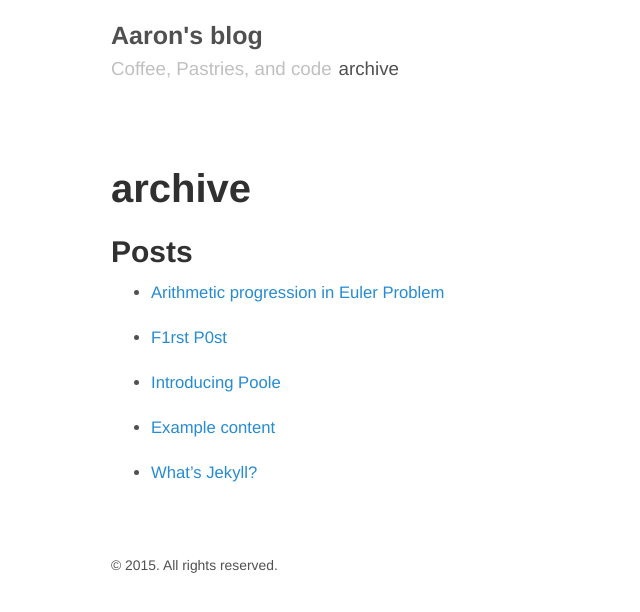
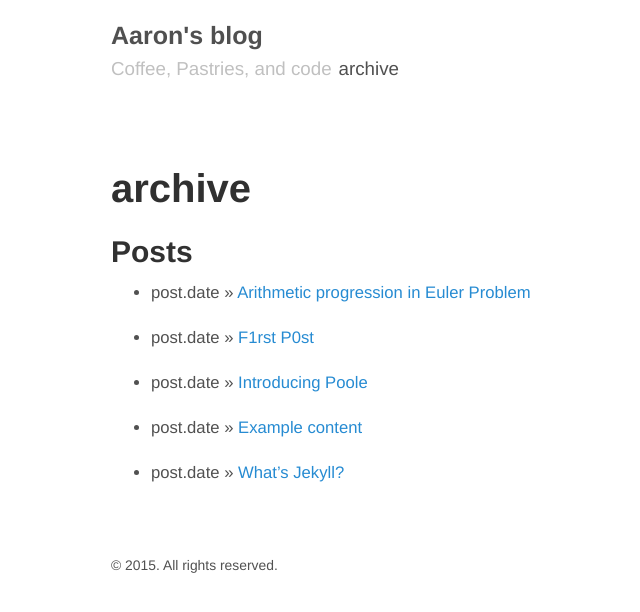
Before and after one commit to aahill/aahill.github.io, a Jekyll site: the page built from Archive.md, in a window 1280 px wide. Shown: the top 612 px of the page, without its empty margins (169-809 px from the left). Built offline with Jekyll 4.4.1, drawn with Linux system fonts in a browser that asks for light colours.

Commit message:
fleshed out paging anchors

```diff
--- a/Archive.md
+++ b/Archive.md
@@ -2,9 +2,8 @@
 layout: page
 title: archive
 ---
-
 ## Posts
 
 {% for post in site.posts %}
-* <a href="http://aahill.github.io{{post.url }}">{{post.title}}</a>
+* post.date >> <a href="http://aahill.github.io{{post.url }}">{{post.title}}</a>
 {% endfor %}
```
